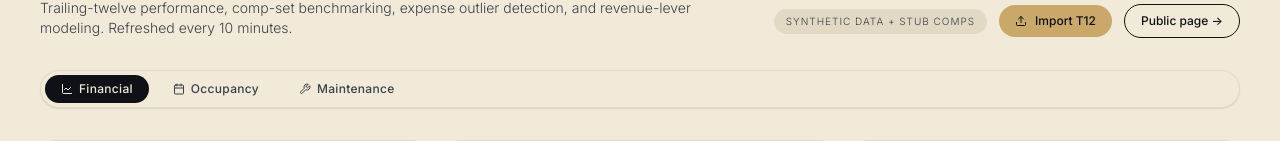
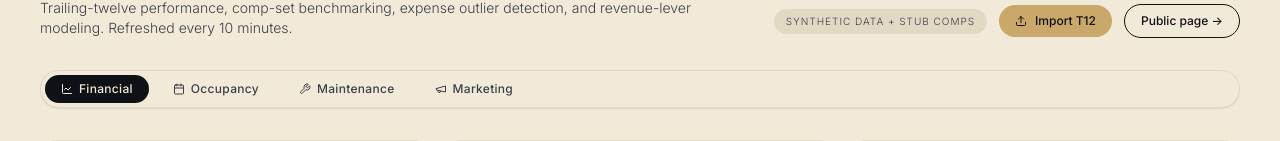
Before and after one commit to kgranderson/granderson-destinations, a Next.js app: page /economics/palm-springs in a window 1280 px wide. Shown: the part 341-482 px from the top of the page. Built offline with nearby package versions, Linux system fonts and the light colour scheme; no server answers; a web font is replaced by a local one.

Commit message:
Phase C + Marketing tab on PropertyAdminTabs

```diff
--- a/src/components/shared/PropertyAdminTabs.jsx
+++ b/src/components/shared/PropertyAdminTabs.jsx
@@ -2,15 +2,20 @@
 
 import Link from 'next/link';
 import { usePathname } from 'next/navigation';
-import { LineChart, Calendar, Wrench } from 'lucide-react';
+import { LineChart, Calendar, Wrench, Megaphone } from 'lucide-react';
 import { cn } from '@/lib/utils/cn';
 
 /**
- * Property-scoped admin tab strip. Renders on every per-property
- * admin page so the operator can hop between Financial, Occupancy,
- * and Maintenance without losing the property in focus.
+ * Property-scoped admin tab strip. Renders on every per-property admin
+ * page so the operator can hop between Financial, Occupancy, Maintenance,
+ * and Marketing without losing the property in focus.
  *
- * The active tab is derived from the current URL — no prop drilling.
+ * The Marketing tab routes to /admin/marketing/[slug]/pricing — the
+ * Phase A landing of the marketing module. From there the
+ * PropertyMarketingTabs nav inside that module takes over (Pricing /
+ * Quarter / Campaigns / Approve / Email / Ads / Settings).
+ *
+ * Active tab is derived from the current URL — no prop drilling.
  */
 const TABS = [
   {
@@ -33,6 +38,13 @@ const TABS = [
     icon: Wrench,
     href: (slug) => `/admin/maintenance?property=${slug}`,
     match: (pathname) => pathname.startsWith('/admin/maintenance'),
+  },
+  {
+    key: 'marketing',
+    label: 'Marketing',
+    icon: Megaphone,
+    href: (slug) => `/admin/marketing/${slug}/pricing`,
+    match: (pathname, slug) => pathname.startsWith(`/admin/marketing/${slug}`),
   },
 ];
 
```
